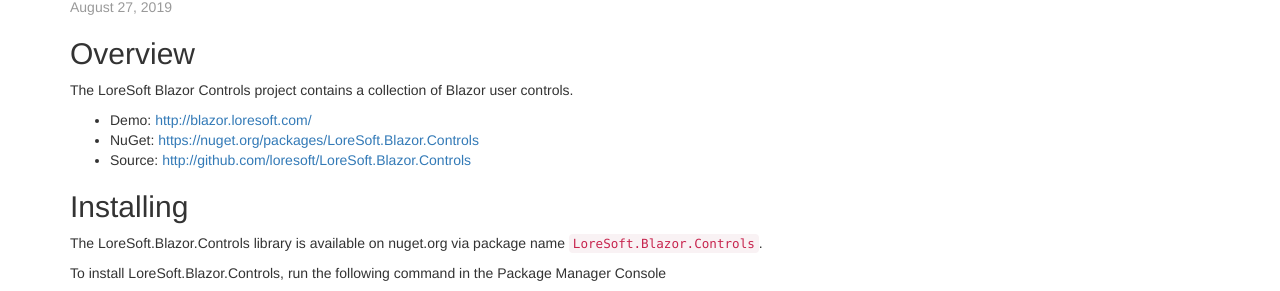
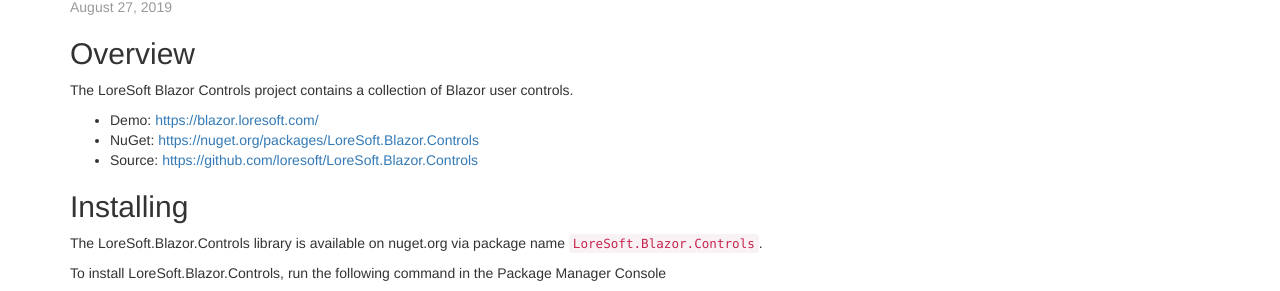
Before and after one commit to loresoft/loresoft.github.io, a Jekyll site: the page built from _posts/2019-08-27-Blazor-Typeahead-Control.md, in a window 1280 px wide and 900 px high. Shown: the part 138-429 px from the top of the window. Built offline with Jekyll 4.4.1, drawn with Linux system fonts in a browser that asks for light colours; nearby versions of some CDN libraries; comment, search, counter and statistics services are not loaded; some of the changed lines change nothing that is shown; some of the changed text lies outside the part shown.

Commit message:
Update 2019-08-27-Blazor-Typeahead-Control.md

````diff
--- a/_posts/2019-08-27-Blazor-Typeahead-Control.md
+++ b/_posts/2019-08-27-Blazor-Typeahead-Control.md
@@ -13,9 +13,9 @@
 
 The LoreSoft Blazor Controls project contains a collection of Blazor user controls.
 
-* Demo: [http://blazor.loresoft.com/](http://blazor.loresoft.com/ "LoreSoft Blazor Controls")
+* Demo: [https://blazor.loresoft.com/](https://blazor.loresoft.com/ "LoreSoft Blazor Controls")
 * NuGet: [https://nuget.org/packages/LoreSoft.Blazor.Controls](https://nuget.org/packages/LoreSoft.Blazor.Controls "NuGet Package")
-* Source: [http://github.com/loresoft/LoreSoft.Blazor.Controls](https://github.com/loresoft/LoreSoft.Blazor.Controls "Project Source")
+* Source: [https://github.com/loresoft/LoreSoft.Blazor.Controls](https://github.com/loresoft/LoreSoft.Blazor.Controls "Project Source")
 
 ## Installing
 
@@ -145,7 +145,7 @@
  }
  ```
 
-### GitHub repository Search
+### GitHub Repository Search
 
 Use Octokit to search for a GitHub repository.
 
````
